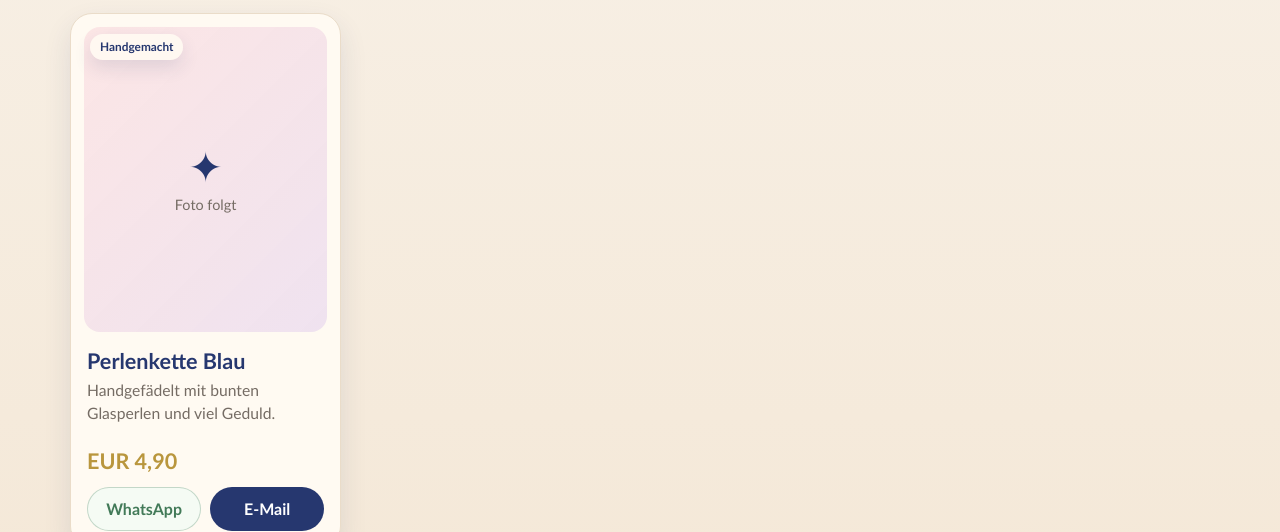
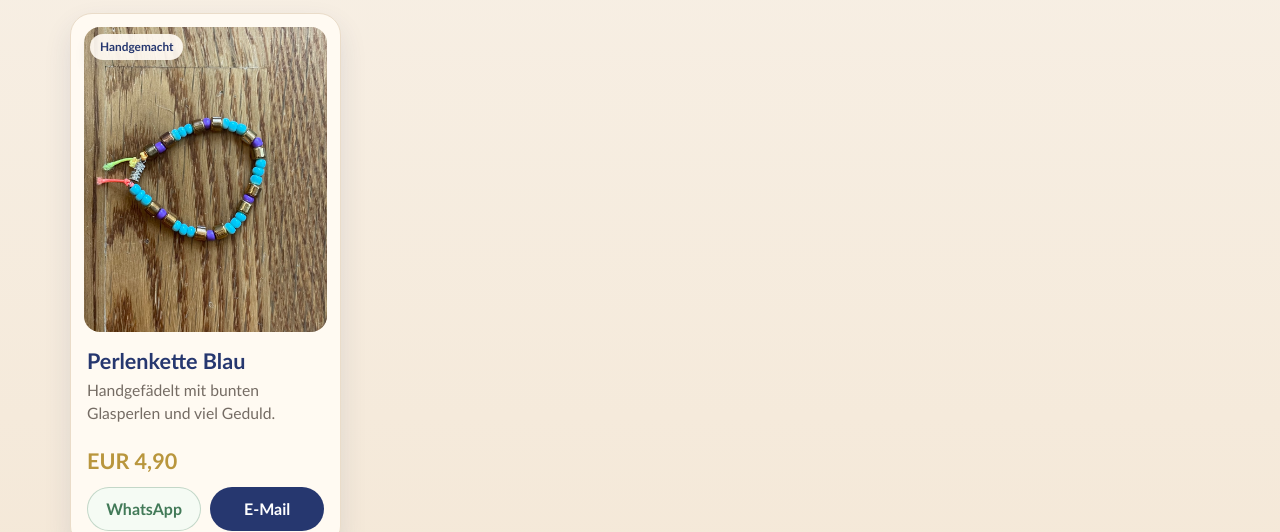
Before and after one commit to DieVukisHome/blue-dolphins, a plain HTML site: page perlenketten.html in a window 1280 px wide. Shown: the part 744-1276 px from the top of the page. Drawn offline with Linux system fonts and the light colour scheme.

Commit message:
Echtes Produktfoto für Perlenkette eingebunden

```diff
--- a/perlenketten.html
+++ b/perlenketten.html
@@ -45,7 +45,7 @@
       <div class="product-grid">
         <article class="product-card" data-product="Perlenkette Blau" data-price="4,90">
           <div class="product-image-wrap">
-            <div class="product-placeholder"><div class="placeholder-inner"><span class="placeholder-symbol">✦</span><span class="placeholder-text">Foto folgt</span></div></div>
+            <img src="assets/perlenketten/perlenketten-1.jpg" alt="Perlenkette Blau" class="product-img">
             <span class="tag">Handgemacht</span>
           </div>
           <div class="product-content">
```
